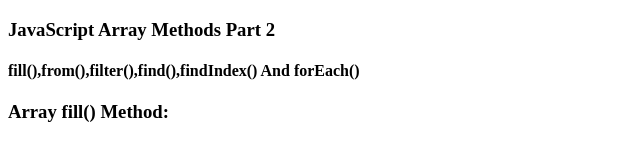
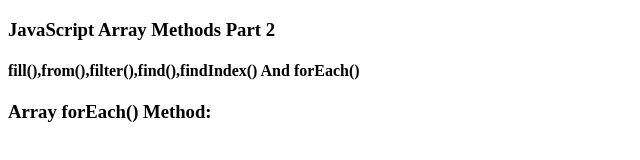
Before and after one commit to suber-IQ/JavaScript_Master, a plain HTML site: page 03_JavaScript_Objects/arrayMethods2.html in a window 1280 px wide. Shown: the full height of the page, 0-640 px from the left. Drawn offline with Linux system fonts and the light colour scheme.

Commit message:
add array method 2

```diff
--- a/03_JavaScript_Objects/arrayMethods2.html
+++ b/03_JavaScript_Objects/arrayMethods2.html
@@ -11,7 +11,97 @@
     <script type="text/javascript">
        // 🌠🌠🌠🌠🌠🌠🌠🌠🌠🌠🌠🌠🌠🌠🌠🌠🌠🌠🌠🌠🌠🌠🌠🌠🌠
     //   👉 fill() Method
-    document.writeln("<h3>Array fill() Method: </h3>");
+    // document.writeln("<h3>Array fill() Method: </h3>");
+
+    // var languages = ["html","java","c"];
+
+// var result = languages.fill("javascript");
+// var result = languages.fill("Css",1);
+// var result = languages.fill("Css",1,2);
+// document.writeln("Array after performing fill(): " + result);
+    //   👉 Example 2 fill() Method:
+    // Example array
+// let array = [1, 2, 3, 4, 5];
+
+// Fill a portion of the array with a static value
+// array.fill(0, 1, 4);
+
+// console.log(array); // Output: [1, 0, 0, 0, 5]
+
+// 🌠🌠🌠🌠🌠🌠🌠🌠🌠🌠🌠🌠🌠🌠🌠🌠🌠🌠🌠🌠🌠🌠🌠🌠🌠
+    //   👉 from() Method
+    // document.writeln("<h3>Array from() Method: </h3>");
+    // var fromAarray = Array.from("Hello");
+    // console.log(fromAarray);
+    // document.writeln(fromAarray)
+
+    // var func = function(){
+    //      document.writeln(Array.from(arguments));
+    //      console.log(Array.from(arguments));
+    // }
+
+    // func("html","java","c");
+
+    // 🌠🌠🌠🌠🌠🌠🌠🌠🌠🌠🌠🌠🌠🌠🌠🌠🌠🌠🌠🌠🌠🌠🌠🌠🌠
+    //   👉 filter() Method
+    // document.writeln("<h3>Array filter() Method: </h3>");
+
+    // var nums = [51,41,31,20,32,35,18];
+
+    // function check(value){
+    //     return value > 30;
+    // }
+
+    // document.writeln(nums.filter(check));
+    // console.log(nums.filter(check));
+
+       // 🌠🌠🌠🌠🌠🌠🌠🌠🌠🌠🌠🌠🌠🌠🌠🌠🌠🌠🌠🌠🌠🌠🌠🌠🌠
+    //   👉 find() Method
+//     document.writeln("<h3>Array find() Method: </h3>");
+
+//     var nums = [51,41,31,20,32,35,18];
+//     var findArray = nums.find(value => value > 30)
+//     console.log(findArray);
+
+//     // 👉 Example 2
+//     // Example array
+// const array = [5, 8, 2, 130, 44];
+
+// // Find the first element that is greater than 200
+// const found = array.find(function(element) {
+//     return element > 200;
+// });
+
+// console.log(found); // Output: undefined
+
+       // 🌠🌠🌠🌠🌠🌠🌠🌠🌠🌠🌠🌠🌠🌠🌠🌠🌠🌠🌠🌠🌠🌠🌠🌠🌠
+    //   👉 findIndex() Method
+    // document.writeln("<h3>Array findIndex() Method: </h3>");
+
+    // var nums = [12,25,51,41,31,20,32,35,18];
+    // var findArray = nums.findIndex(value => value > 30)
+    // console.log(findArray);
+
+// 🌠🌠🌠🌠🌠🌠🌠🌠🌠🌠🌠🌠🌠🌠🌠🌠🌠🌠🌠🌠🌠🌠🌠🌠🌠
+    //   👉 forEach() Method
+    document.writeln("<h3>Array forEach() Method: </h3>");
+
+    // var nums = [12,25,51,41,31,20,32,35,18];
+    // var value = 0;
+    // nums.forEach(function(fetch){
+        // document.writeln(fetch)
+        // document.writeln(fetch + 2)
+        // document.writeln(value += fetch)
+        // value += fetch
+        // console.log(fetch)
+    // })
+    // console.log(value)
+
+
+
+
+
+
 
 
     </script>
```
